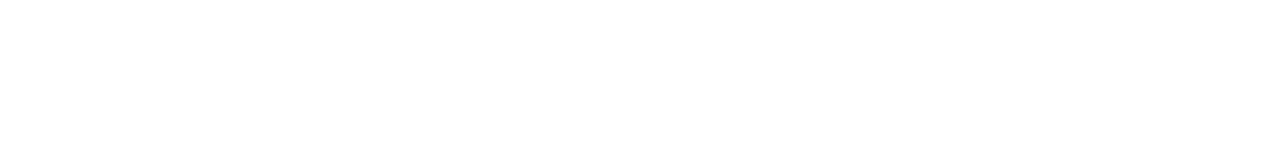
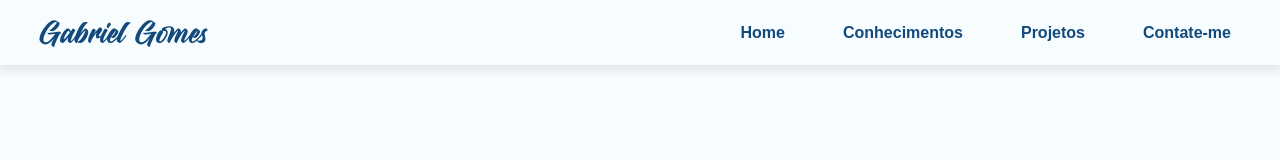
Before and after one commit to MestreJoker/Meu-Portfolio, a plain HTML site: page index.html in a window 1280 px wide. Drawn offline with Linux system fonts and the light colour scheme.

Commit message:
Adicionando os primeiros elementos ao site

```diff
--- a/index.html
+++ b/index.html
@@ -1,11 +1,37 @@
 <!DOCTYPE html>
 <html lang="en">
+
 <head>
     <meta charset="UTF-8">
     <meta name="viewport" content="width=device-width, initial-scale=1.0">
     <title>Document</title>
+    <link rel="stylesheet" href="style.css">
 </head>
+
 <body>
+    <header>
+        <ul>
+            <div>
+                <li id="tituloHeader">Gabriel Gomes</li>
+            </div>
 
+            <div id="linksHeader">
+                <li>
+                    <a href="#" class="linkHeader">Home</a>
+                </li>
+                <li>
+                    <a href="#" class="linkHeader">Conhecimentos</a>
+                </li>
+                <li>
+                    <a href="#" class="linkHeader">Projetos</a>
+                </li>
+                <li>
+                    <a href="#" class="linkHeader">Contate-me</a>
+                </li>
+
+            </div>
+        </ul>
+    </header>
 </body>
+
 </html>
--- a/style.css
+++ b/style.css
@@ -1,3 +1,75 @@
-body{
+* {
+    padding: 0;
+    margin: 0;
+    box-sizing: border-box;
+}
+@font-face {
+    font-family: 'Dirtylane';
+    src: url("fontes/Dirtylane\ \(Demo_Font\).otf");
+}
+body {
+    font-family: Arial, Helvetica, sans-serif;
     background-color: #f7fdff;
 }
+
+header {
+    color: #134a7e;
+    position: fixed;
+    margin: 0;
+    width: 100%;
+    height: 65px;
+    display: flex;
+    align-items: center;
+    justify-content: space-between;
+    padding-left: 40px;
+    padding-right: 40px;
+    font-weight: bold;
+    box-shadow: 0px 7px 7px 0px rgba(0, 0, 0, 0.08);
+    -webkit-box-shadow: 0px 7px 7px 0px rgba(0, 0, 0, 0.08);
+    -moz-box-shadow: 0px 7px 7px 0px rgba(0, 0, 0, 0.08);
+}
+
+header ul {
+    display: flex;
+    list-style: none;
+    justify-content: space-between;
+    width: 100%;
+    height: 100%;
+    align-items: center;
+}
+
+#tituloHeader {
+    font-weight: normal;
+    font-size: 43px;
+    font-family: 'Dirtylane';
+}
+
+#linksHeader {
+    display: flex;
+    gap: 40px;
+    height: 100%;
+
+}
+
+#linksHeader li {
+    height: 100%;
+    display: flex;
+    align-items: center;
+
+}
+
+.linkHeader {
+    color: #134a7e;
+    text-decoration: none;
+    height: 80%;
+    display: flex;
+    align-items: center;
+    padding-left: 9px;
+    padding-right: 9px;
+    border-radius: 10px;
+}
+
+.linkHeader:hover {
+    background-color: #134a7e;
+    color: white;
+}
```
Also changed, not shown: fontes/Dirtylane (Demo_Font).otf (added).
